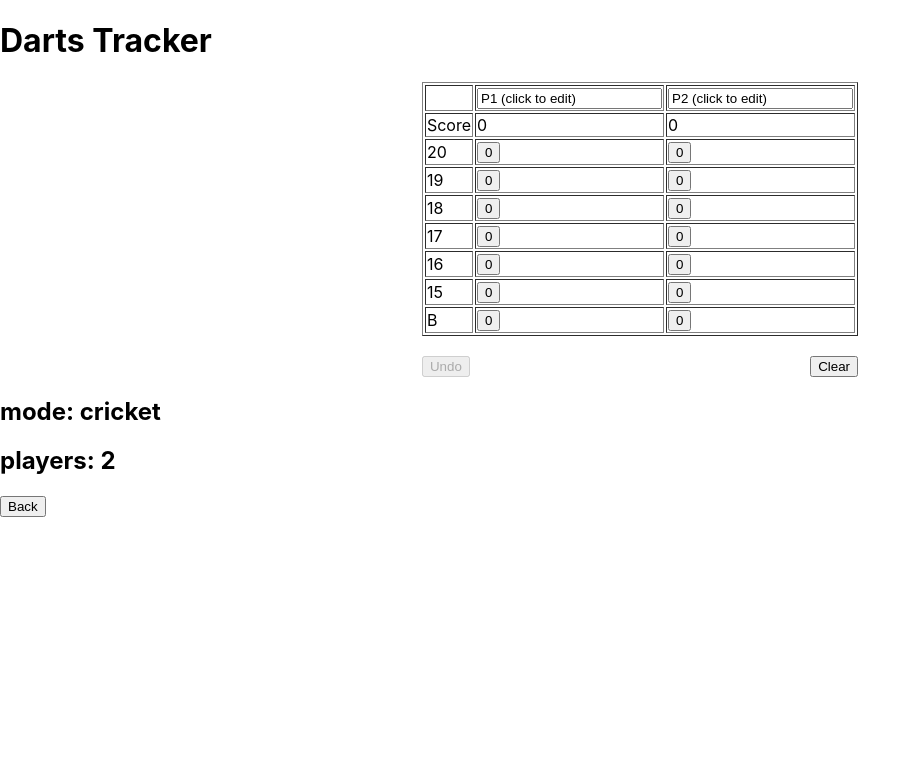
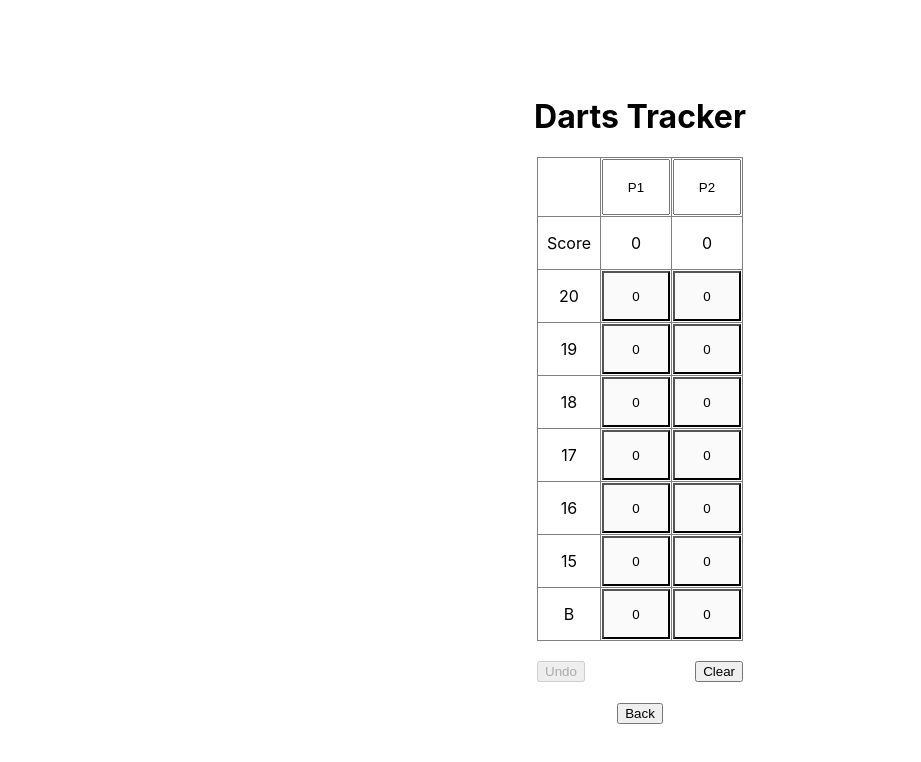
Before and after one commit to ameyaagrawal/darts-tracker, a React (Create React App) app: page / in a window 1280 px wide. Both pictures are taken after a click on the button "Confirm". Shown: the top 762 px of the page, without its empty margins (0-921 px from the left). Built offline with nearby package versions, Linux system fonts and the light colour scheme.

Commit message:
clean up look, center everything

```diff
--- a/src/App.js
+++ b/src/App.js
@@ -36,7 +36,17 @@ function App() {
   };
 
   return (
-    <div className="App">
+    <div
+      className="App"
+      style={{
+        display: 'flex',
+        flexDirection: 'column',
+        alignItems: 'center',
+        justifyContent: 'center',
+        height: '100vh',
+        textAlign: 'center',
+      }}
+    >
       <h1>Darts Tracker</h1>
       {!isModeSelected ? (
         <SettingsPage
--- a/src/Cricket.js
+++ b/src/Cricket.js
@@ -2,7 +2,7 @@ import React, { useState } from 'react';
 
 function Cricket({ selectedPlayers }) {
   const [playerNames, setPlayerNames] = useState(
-    Array.from({ length: selectedPlayers }, (_, i) => `P${i + 1} (click to edit)`)
+    Array.from({ length: selectedPlayers }, (_, i) => `P${i + 1}`)
   );
 
   const targets = ['Score', 20, 19, 18, 17, 16, 15, 'B'];
@@ -106,17 +106,17 @@ function Cricket({ selectedPlayers }) {
         </div>
       )}
       <div style={{ width: 'fit-content', margin: '0 auto' }}>
-        <table border="1">
+        <table border="1" style={{ borderCollapse: 'collapse', textAlign: 'center' }}>
           <tbody>
             {Array.from({ length: 7 + 2 }).map((_, rowIndex) => (
               <tr key={rowIndex}>
                 {Array.from({ length: selectedPlayers + 1 }).map((_, colIndex) => {
                   if (rowIndex === 0 && colIndex === 0) {
-                    return <td key={colIndex}></td>;
+                    return <td key={colIndex} style={{ height: '50px', width: '60px', textAlign: 'center', verticalAlign: 'middle' }}></td>;
                   } else if (rowIndex === 0 && colIndex >= 1) {
                     // Editable text fields for the first row's last selectedPlayers columns
                     return (
-                      <td key={colIndex}>
+                      <td key={colIndex} style={{ height: '50px', width: '60px', textAlign: 'center', verticalAlign: 'middle' }}>
                         <input
                           type="text"
                           value={playerNames[colIndex - 1] || ''}
@@ -127,20 +127,35 @@ function Cricket({ selectedPlayers }) {
                             )
                           }
                           disabled={gameOver}
+                          style={{ textAlign: 'center', height: '50px', width: '60px' }}
                         />
                       </td>
                     );
-                  }
-                  else if (rowIndex > 0 && colIndex === 0) {
-                    return <td key={colIndex}>{targets[rowIndex-1]}</td>;
-                  }
-                  else if (rowIndex === 1 && colIndex > 0) {
-                    return <td key={colIndex}>{scores[colIndex-1]}</td>;
+                  } else if (rowIndex > 0 && colIndex === 0) {
+                    return (
+                      <td key={colIndex} style={{ height: '50px', textAlign: 'center', verticalAlign: 'middle' }}>
+                        {targets[rowIndex - 1]}
+                      </td>
+                    );
+                  } else if (rowIndex === 1 && colIndex > 0) {
+                    return (
+                      <td key={colIndex} style={{ height: '50px', textAlign: 'center', verticalAlign: 'middle' }}>
+                        {scores[colIndex - 1]}
+                      </td>
+                    );
                   }
                   return (
-                    <td key={colIndex}>
-                      <button onClick={() => handleButtonClick(rowIndex-2, colIndex-1)}
-                        disabled={gameOver}> {counts[rowIndex-2][colIndex-1]}
+                    <td key={colIndex} style={{ height: '50px', textAlign: 'center', verticalAlign: 'middle' }}>
+                      <button
+                        onClick={() => handleButtonClick(rowIndex - 2, colIndex - 1)}
+                        disabled={gameOver}
+                        style={{
+                          width: '100%',
+                          height: '100%',
+                          backgroundColor: counts[rowIndex - 2][colIndex - 1] >= 3 ? '#88E788' : '#FAFAFA', // Change to green if count >= 3
+                        }}
+                      >
+                        {counts[rowIndex - 2][colIndex - 1]}
                       </button>
                     </td>
                   );
@@ -149,7 +164,7 @@ function Cricket({ selectedPlayers }) {
             ))}
           </tbody>
         </table>
-        <div style={{ display: 'flex', justifyContent: 'space-between', marginTop: '20px' }}>
+        <div style={{ display: 'flex', justifyContent: 'space-between', marginTop: '20px', marginBottom: '20px' }}>
           <button onClick={handleUndoButton} disabled={history.length === 0}>Undo</button>
           <button onClick={() => { resetState(); }}>Clear</button>
         </div>
--- a/src/SettingsPage.js
+++ b/src/SettingsPage.js
@@ -13,7 +13,11 @@ function SettingsPage({
     <div>
       <ModeSelect selectedMode={selectedMode} handleModeChange={handleModeChange} />
       <PlayerSelect selectedPlayers={selectedPlayers} handlePlayersChange={handlePlayersChange} />
-      <button onClick={handleConfirm} disabled={!selectedMode || !selectedPlayers}>
+      <button
+        onClick={handleConfirm}
+        disabled={!selectedMode || !selectedPlayers}
+        style={{ marginTop: '20px', marginBottom: '20px' }}
+      >
         Confirm
       </button>
     </div>
--- a/src/TrackerPage.js
+++ b/src/TrackerPage.js
@@ -10,8 +10,6 @@ function TrackerPage({ selectedMode, selectedPlayers, handleBack }) {
       ) : (
         <DTW selectedPlayers={selectedPlayers} />
       )}
-      <h2>mode: {selectedMode}</h2>
-      <h2>players: {selectedPlayers}</h2>
       <button onClick={handleBack}>Back</button>
     </div>
   );
```
